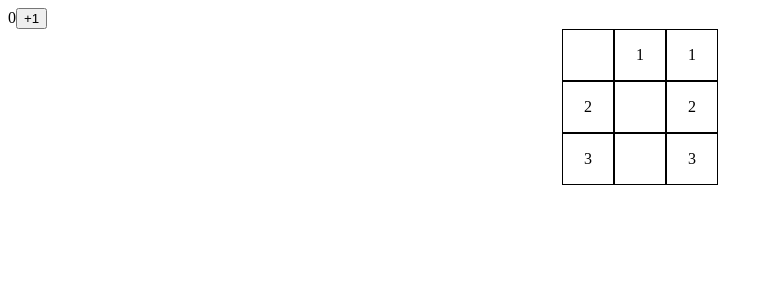
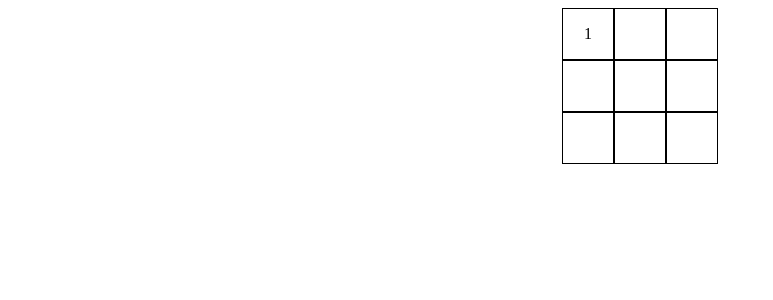
Before and after one commit to mumu111111/gobang, a React (Create React App) app: page / in a window 1280 px wide. Shown: the top 300 px of the page, without its empty margins (0-773 px from the left). Built offline with nearby package versions, Linux system fonts and the light colour scheme.

Commit message:
当前页面render

```diff
--- a/src/Cell.js
+++ b/src/Cell.js
@@ -7,8 +7,17 @@ const xx = [
 ]
 
 const U = function(props){
+    const clickA = function(e){
+        // 有 就不能点击变换了
+        // 知道上一个是 0 还是 x 才知道下一个显示什么
+        // 点击后 怎么修改呢  只能去修改 上面的 数组了吧
+
+        console.log(e)
+
+    }
+
     return (
-        <div>
+        <div onClick={clickA}>
             { props.text }
         </div>
     )
--- a/src/index.css
+++ b/src/index.css
@@ -1,10 +1,14 @@
-.col {
+.cell {
     border: 1px solid #000;
     width: 50px;
     height: 50px;
+}
+
+.col {
     text-align: center;
     line-height: 50px;
 }
+
 .row {
     display: flex;
     justify-content: center;
--- a/src/index.js
+++ b/src/index.js
@@ -1,16 +1,33 @@
 import React from 'react';
 import ReactDOM from 'react-dom';
-import App from './App';
-import Cell from './Cell'
+import './index.css'
+const cells = [
+    [1, null, null],
+    [null, null, null],
+    [null, null, null],
+]
+const Cell = function (props) {
+    return  (
+        <div className="cell">
+            {props.text}
+        </div>
+    )
+}
 
-ReactDOM.render(
-  <React.StrictMode>
-    <App />
-    <Cell />
-  </React.StrictMode>,
-  document.getElementById('root')
-);
+const Chessboard = function () {
+    return (
+        <div>
+            {cells.map(items=> <div className="row">
+                {items.map(item => <div className="col">
+                    <Cell text={item} />
+                </div>)}
+            </div>)}
+        </div>
+    )
+}
+// export default Chessboard;
 
-// If you want your app to work offline and load faster, you can change
-// unregister() to register() below. Note this comes with some pitfalls.
-// Learn more about service workers: https://bit.ly/CRA-PWA
+
+ReactDOM.render(<div>
+    <Chessboard />
+</div>, document.getElementById('root'))
```
Also changed, not shown: src/index1.js (added, +19 -0 lines).
